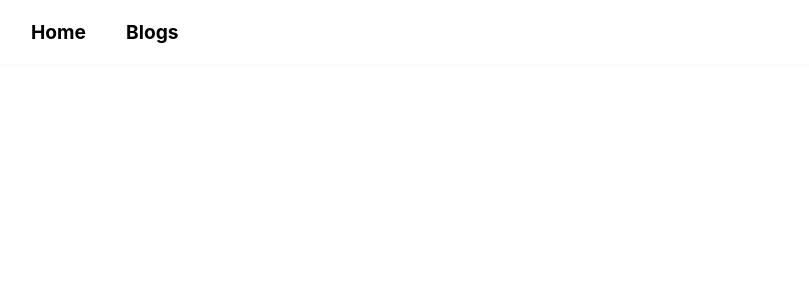
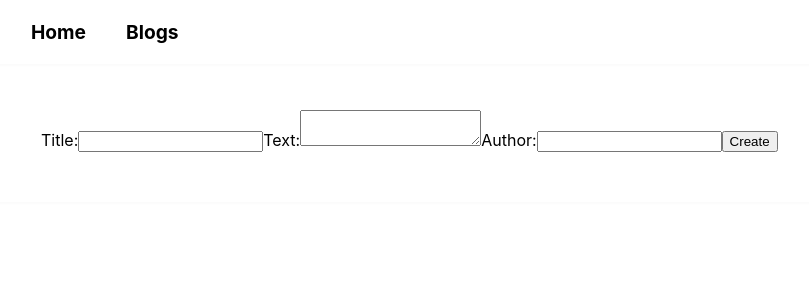
Before and after one commit to efmorales/expressBlogger-frontend, a React (Create React App) app: page /create-blog in a window 1280 px wide. Before the commit this address had no page. Shown: the top 300 px of the page, without its empty margins (9-818 px from the left). Built offline with nearby package versions, Linux system fonts and the light colour scheme.

Commit message:
CRUD app functionality achieved

```diff
--- a/src/App.css
+++ b/src/App.css
@@ -6,9 +6,10 @@
   background: #fff;
   border-radius: 3px;
   box-shadow: 0 2px 3px rgba(0, 0, 0, 0.02);
-  margin: 60px auto;
+  /* margin: 60px auto; */
   max-width: 1000px;
-  padding: 50px;
+  /* padding: 50px; */
+  padding-left: 50px;
   text-align: left;
   transition: box-shadow 0.5s ease;
 }
@@ -43,3 +44,27 @@ nav > a {
   text-decoration: none;
   padding: 20px;
 }
+/* this button should appear bellow the nav bar */
+.create-blog-button {
+  background: #fff;
+  border-radius: 3px;
+  box-shadow: 0 2px 3px rgba(0, 0, 0, 0.02);
+  margin: 60px auto;
+  max-width: 1000px;
+  padding: 20px;
+  text-align: left;
+  transition: box-shadow 0.5s ease;
+}
+
+/* the form will be bellow the nav bar and will have material design principles */
+
+form {
+  background: #fff;
+  border-radius: 3px;
+  box-shadow: 0 2px 3px rgba(0, 0, 0, 0.02);
+  margin: 60px auto;
+  max-width: auto;
+  padding: 50px;
+  text-align: left;
+  transition: box-shadow 0.5s ease;
+}
--- a/src/App.js
+++ b/src/App.js
@@ -2,6 +2,7 @@ import './App.css';
 import { BrowserRouter, Routes, Route, Link } from 'react-router-dom';
 import Blogs from './Pages/Blogs';
 import BlogPost from './Components/BlogPost';
+import BlogForm from './Components/BlogForm';
 
 function App() {
   return (
@@ -14,6 +15,7 @@ function App() {
         <Route path="/" element={<h1>Home</h1>} />
         <Route path="/blogs" element={< Blogs /> } />
         <Route path="/blogs/:id" element={<BlogPost /> } />
+        <Route path="/create-blog" element={<BlogForm />} />
         <Route path="*" element={<h1>Not Found</h1>} />
       </Routes>
     </BrowserRouter>
--- /dev/null
+++ b/src/Components/BlogForm.js
@@ -0,0 +1,36 @@
+import { useState } from 'react';
+import axios from 'axios';
+
+const urlEndpoint = 'http://localhost:3000/blogs';
+
+export default function BlogForm() {
+  const [formData, setFormData] = useState({
+    title: '',
+    text: '',
+    author: '',
+    year: '',
+    categories: [],
+  });
+
+  const handleSubmit = async (event) => {
+    event.preventDefault();
+
+    await axios.post(`${urlEndpoint}/create-one`, formData);
+
+    // Redirect back to blogs page
+  };
+
+  return (
+    <form onSubmit={handleSubmit}>
+      <label htmlFor='title'>Title:</label>
+      <input type='text' id='title' name='title' value={formData.title} onChange={(event) => setFormData({ ...formData, title: event.target.value })} />
+      <label htmlFor='text'>Text:</label>
+      <textarea id='text' name='text' value={formData.text} onChange={(event) => setFormData({ ...formData, text: event.target.value })}></textarea>
+      <label htmlFor='author'>Author:</label>
+      <input type='text' id='author' name='author' value={formData.author} onChange={(event) => setFormData({ ...formData, author: event.target.value })} />
+      {/* Year input goes here */}
+      {/* Categories input goes here */}
+      <button type='submit'>Create</button>
+    </form>
+  );
+}
--- a/src/Pages/Blogs.js
+++ b/src/Pages/Blogs.js
@@ -1,9 +1,13 @@
 // this Blogs.js file is the same as the Route path="/blogs"; it will show all the blogs by default
 import BlogCard from '../Components/BlogCard';
+import { Link } from 'react-router-dom';
 
 export default function Blogs() {
     return (
         <div>
+            <button className='create-blog-button'>
+            <Link to='/create-blog'>Create Blog</Link>
+            </button>
             <BlogCard />
         </div>
     );
```
